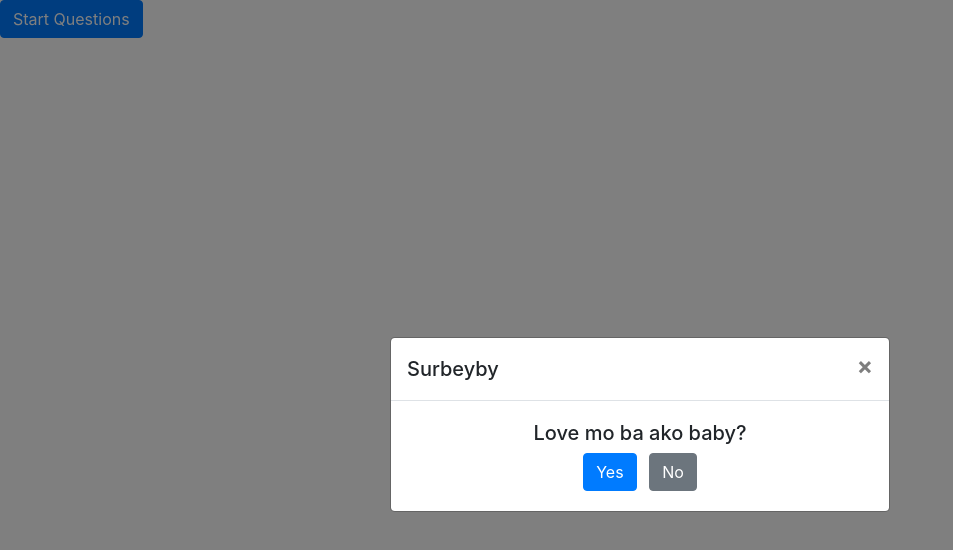
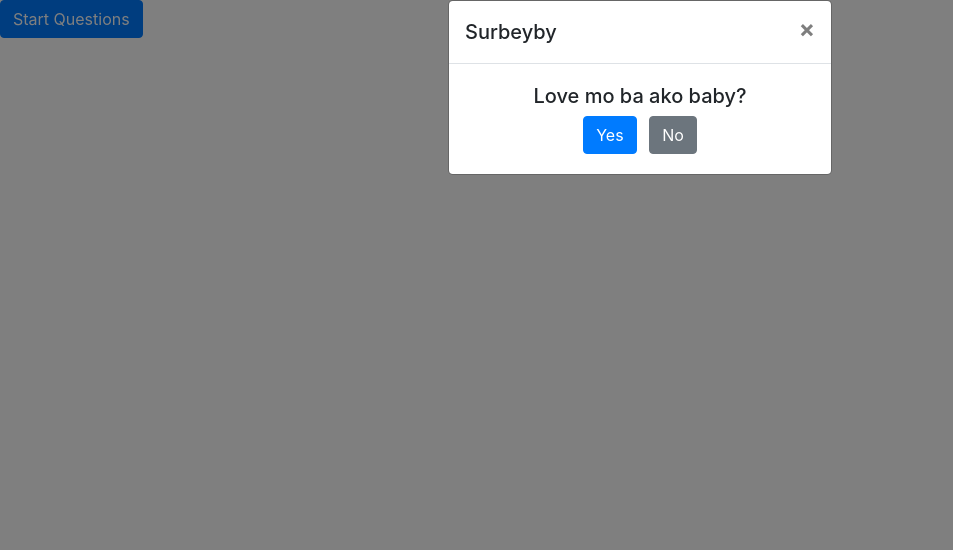
Before and after one commit to xyrus8902/xyrusmarvin.github.io, a plain HTML site: page folder5.html in a window 1280 px wide. Both pictures are taken after a click on the button "Start Questions". Shown: the whole page, without its empty margins (0-953 px from the left). Drawn offline with nearby package versions, Linux system fonts and the light colour scheme; some packages are replaced by stand-ins of ours; a script that the page names is missing.

Commit message:
adjusting size

```diff
--- a/folder5.html
+++ b/folder5.html
@@ -8,6 +8,7 @@
   <!-- SweetAlert CSS -->
   <link rel="stylesheet" href="https://cdn.jsdelivr.net/npm/sweetalert2@9.17.1/dist/sweetalert2.min.css">
   <style>
+    <style>
     /* Center modal vertically and horizontally */
     .modal-dialog {
       display: flex;
@@ -22,6 +23,44 @@
     .modal-body {
       padding: 20px;
     }
+
+    /* Responsive Styles */
+    @media (max-width: 576px) {
+      .modal-dialog {
+        max-width: 90%;
+        margin: 0 auto;
+      }
+    }
+
+    @media (min-width: 576px) {
+      .modal-dialog {
+        max-width: 70%;
+        margin: 0 auto;
+      }
+    }
+
+    @media (min-width: 768px) {
+      .modal-dialog {
+        max-width: 50%;
+        margin: 0 auto;
+      }
+    }
+
+    @media (min-width: 992px) {
+      .modal-dialog {
+        max-width: 40%;
+        margin: 0 auto;
+      }
+    }
+
+    @media (min-width: 1200px) {
+      .modal-dialog {
+        max-width: 30%;
+        margin: 0 auto;
+      }
+    }
+  </style>
+
   </style>
 </head>
 <body>
```
